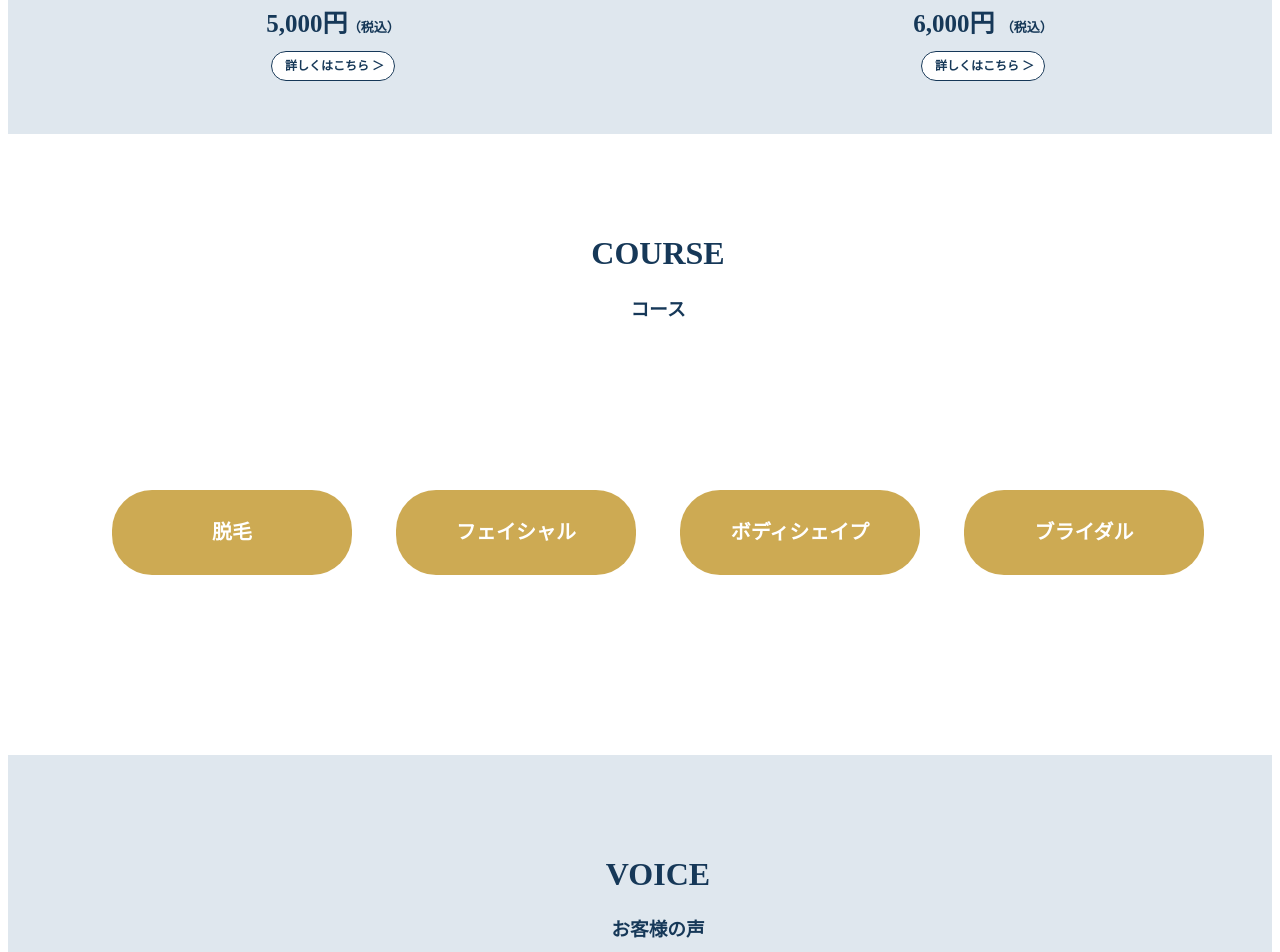
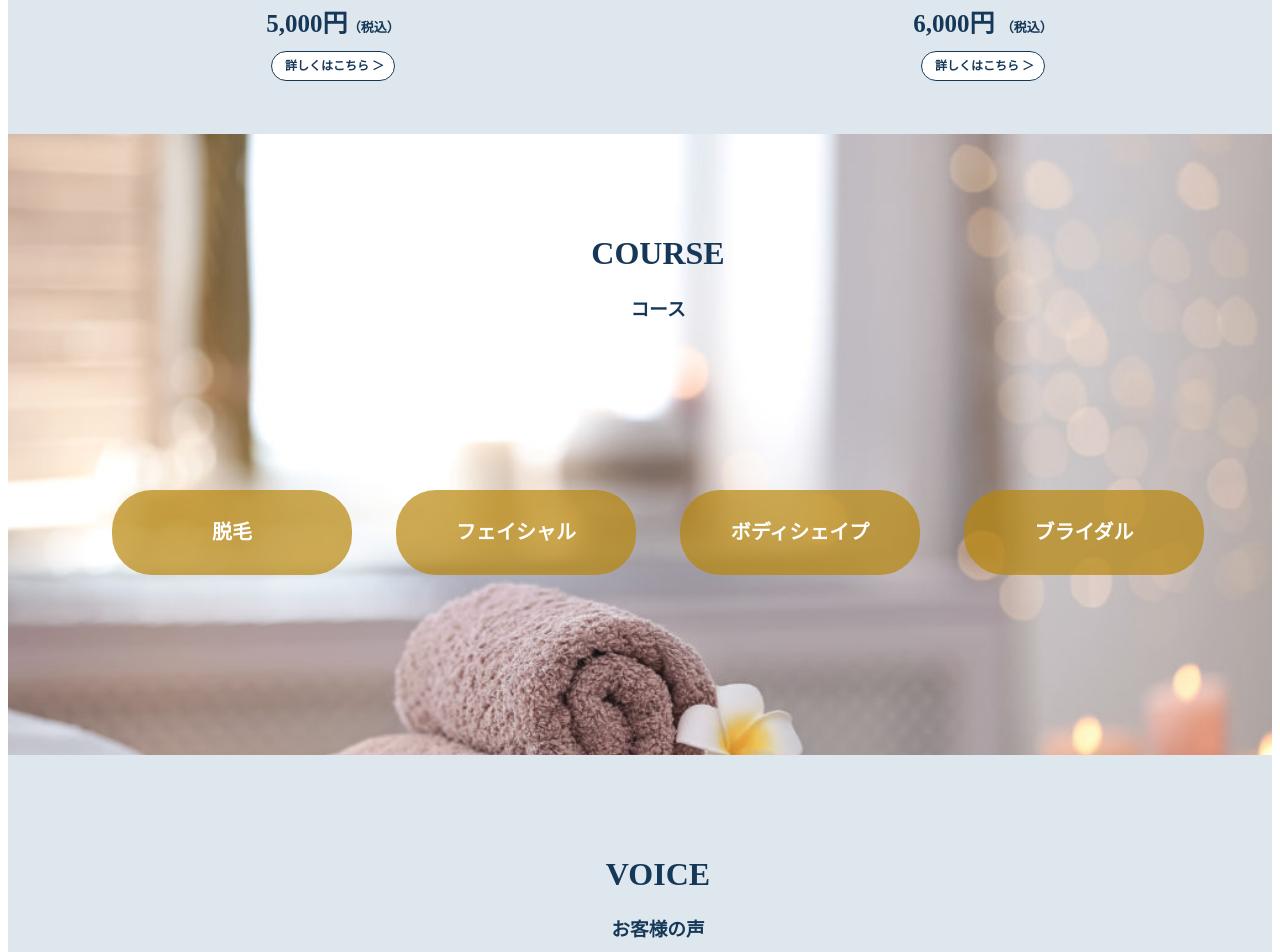
Before and after one commit to otaniyuina/cherie, a plain HTML site: page index.html in a window 1280 px wide. Shown: the part 1347-2299 px from the top of the page. Drawn offline with Linux system fonts and the light colour scheme.

Commit message:
Update port1.css

```diff
--- a/port1.css
+++ b/port1.css
@@ -131,7 +131,7 @@ span{
 .course-wrapper{
     padding-bottom: 80px;
     text-align: center;
-    background-image: url(file:///Users/otaniyuina/Downloads/%E3%82%A8%E3%82%B9%E3%83%86%E3%83%98%E3%82%99%E3%83%83%E3%83%88%E3%82%99%E3%81%AE%E3%82%B3%E3%83%92%E3%82%9A%E3%83%BC.jpg);
+    background-image: url(https://raw.githubusercontent.com/otaniyuina/cherie/master/shutterstock_1116897128-1024x701.jpg);
     background-size: cover;
 }
 .btn{
```
